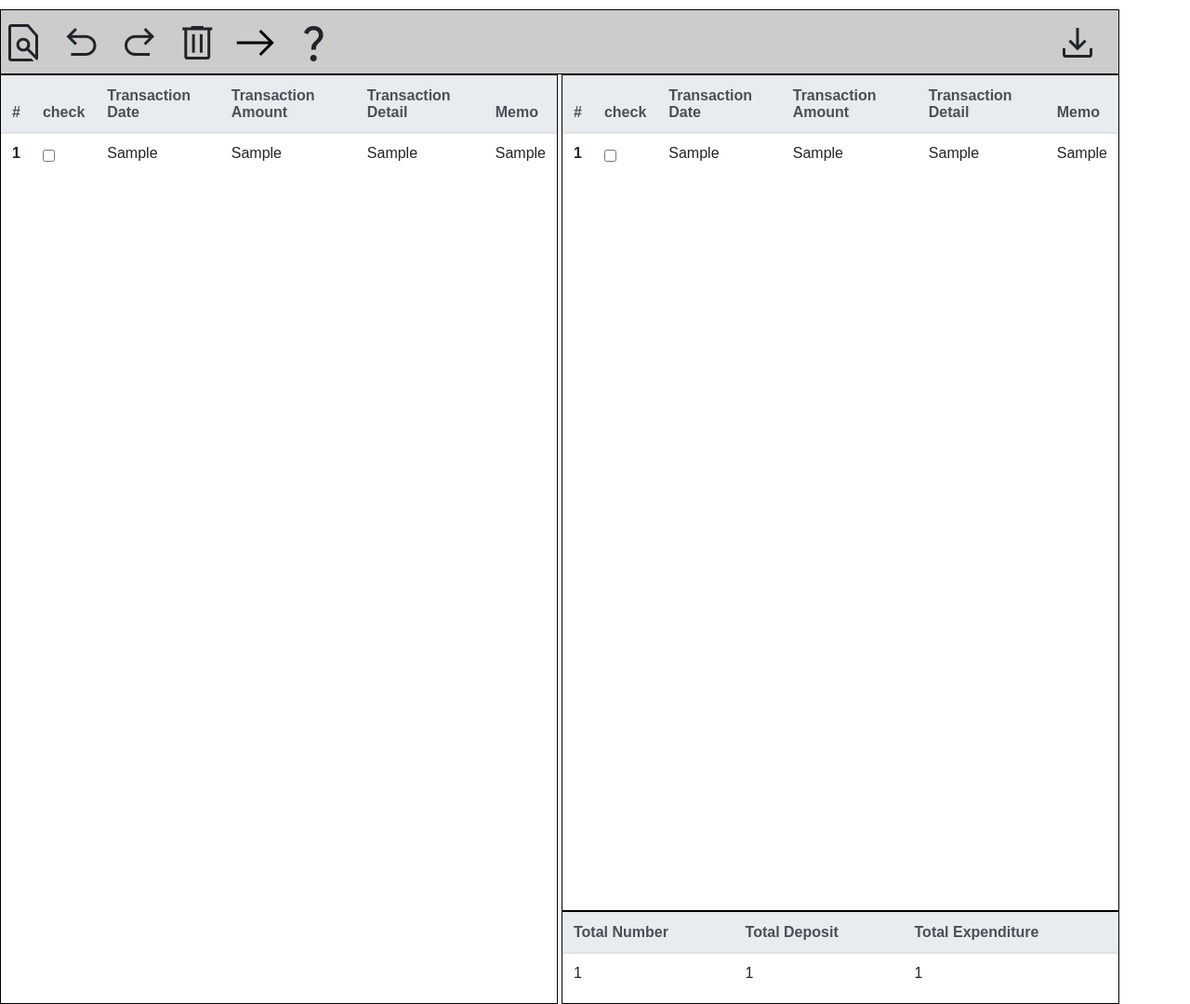
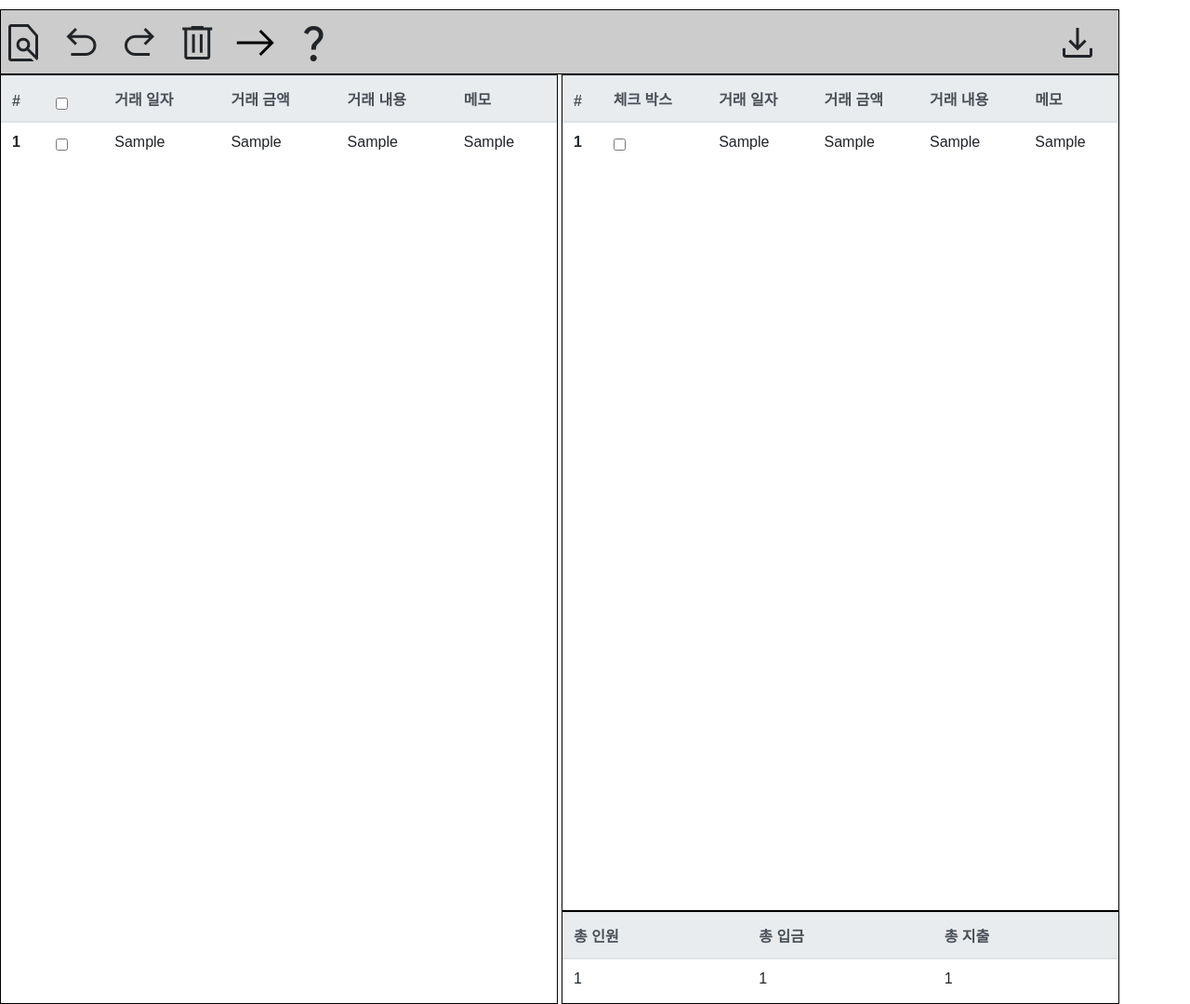
Before and after one commit to HICC-Bootcamp/2022-import4ky-HICCAccountingProgram, a Django app: template HIAC/templates/HIAC/account_setting.html in a window 1280 px wide. Shown: the part 90-1170 px from the top of the page at 93% size. Run offline with Django 3.2, Linux system fonts and the light colour scheme; the template is opened without the code that fills it: most values are stand-ins (such as "Sample title", 1, 10 or a date in 2020); some web fonts are replaced.

Commit message:
표 한글로 변경

```diff
--- a/HIAC/templates/HIAC/account_setting.html
+++ b/HIAC/templates/HIAC/account_setting.html
@@ -31,11 +31,13 @@
                     <thead class="thead-light">
                         <tr>
                             <th scope="col">#</th>
-                            <th scope="col">check</th>
-                            <th scope="col">Transaction Date</th>
-                            <th scope="col">Transaction Amount</th>
-                            <th scope="col">Transaction Detail</th>
-                            <th scope="col">Memo</th>
+                            <th scope="col">
+                                <input type="checkbox" id="left_all_check" onclick="checkAll()"/>
+                            </th>
+                            <th scope="col">거래 일자</th>
+                            <th scope="col">거래 금액</th>
+                            <th scope="col">거래 내용</th>
+                            <th scope="col">메모</th>
                         </tr>
                     </thead>
                     <tbody>
@@ -62,11 +64,11 @@
                     <thead class="thead-light">
                         <tr>
                             <th scope="col">#</th>
-                            <th scope="col">check</th>
-                            <th scope="col">Transaction Date</th>
-                            <th scope="col">Transaction Amount</th>
-                            <th scope="col">Transaction Detail</th>
-                            <th scope="col">Memo</th>
+                            <th scope="col">체크 박스</th>
+                            <th scope="col">거래 일자</th>
+                            <th scope="col">거래 금액</th>
+                            <th scope="col">거래 내용</th>
+                            <th scope="col">메모</th>
                         </tr>
                     </thead>
                     <tbody>
@@ -91,9 +93,9 @@
                  <table class="table">
                       <thead class="thead-light">
                       <tr>
-                          <th scope="col">Total Number</th>
-                          <th scope="col">Total Deposit</th>
-                          <th scope="col">Total Expenditure</th>
+                          <th scope="col">총 인원</th>
+                          <th scope="col">총 입금</th>
+                          <th scope="col">총 지출</th>
                       </tr>
                       </thead>
                       <tbody>
```
